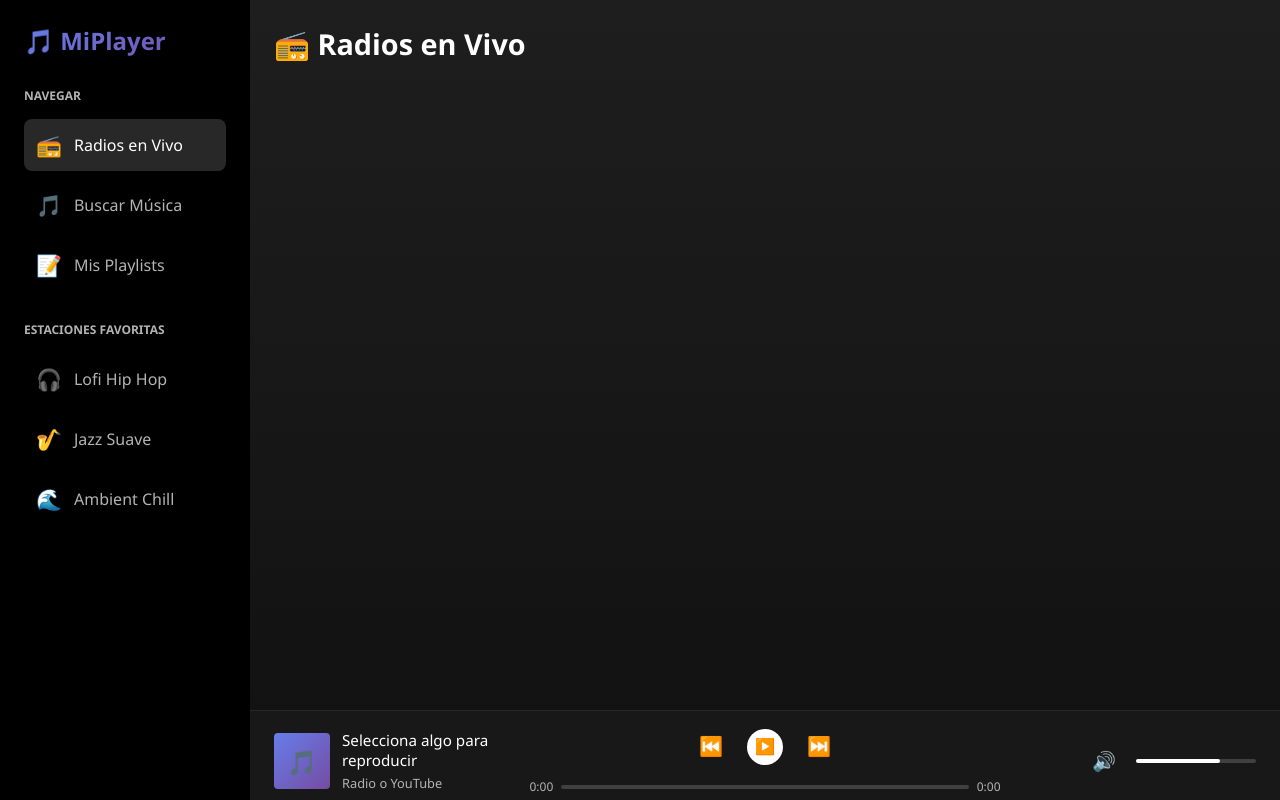
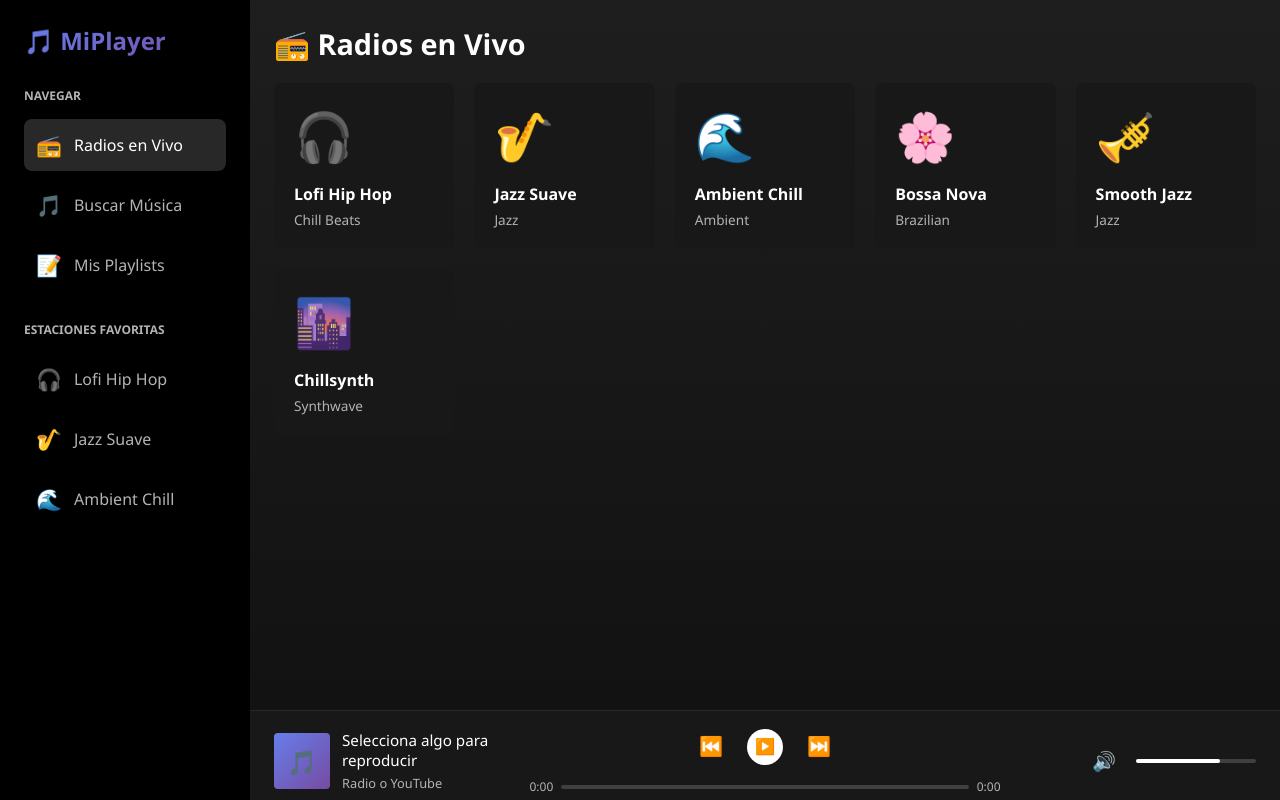
Before and after one commit to RoG1-bit/MyPageChill, a plain HTML site: page index.html in a window 1280 px wide. Drawn offline with Linux system fonts and the light colour scheme; the site is published under a folder, as on GitHub Pages, so addresses that start at the root find nothing.

Commit message:
funcion de css y javascript

```diff
--- a/index.html
+++ b/index.html
@@ -114,6 +114,6 @@
     <!-- YouTube Player (invisible) -->
     <div id="ytplayer"></div>
 
-    <script src="/JavaScript/script.js"></script>
+    <script src="JavaScript/script.js"></script>
 </body>
 </html>
```
